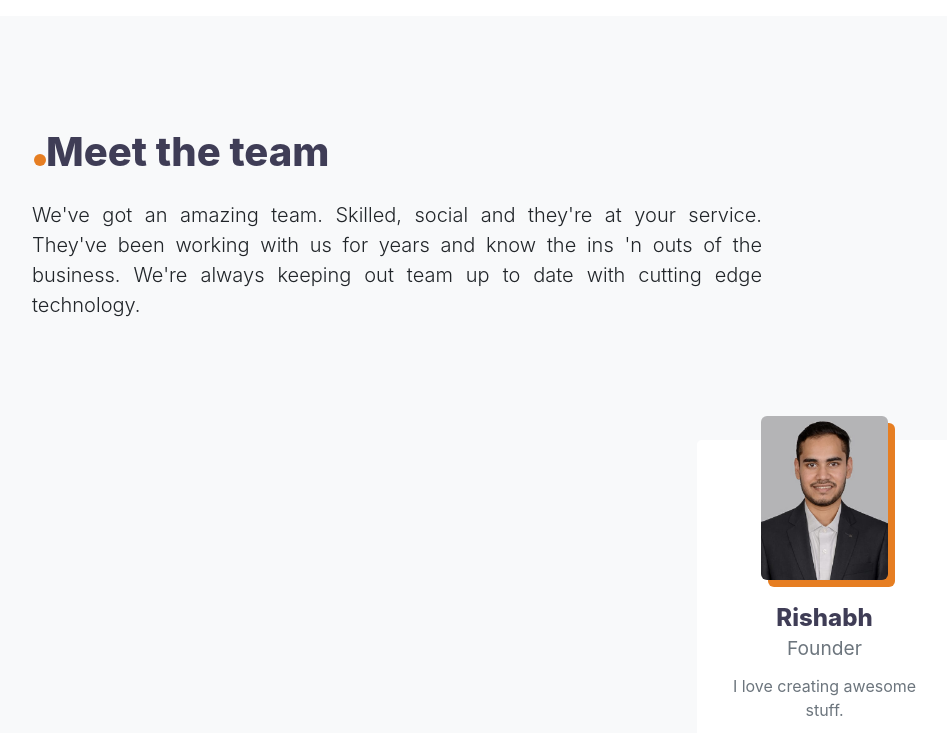
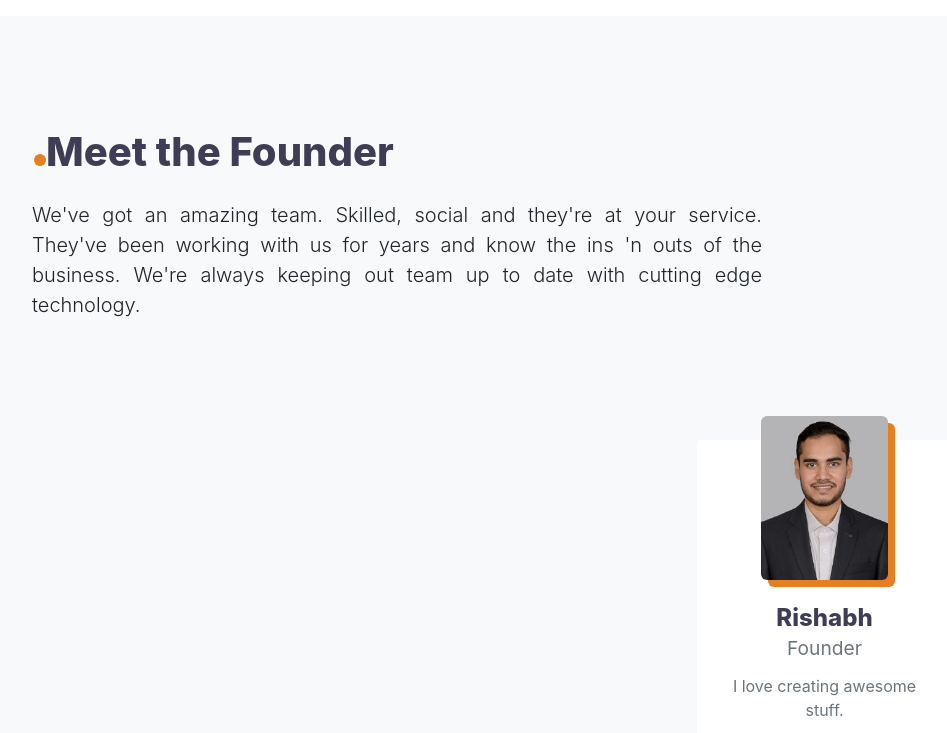
Before and after one commit to cheesemate/cheesemate.github.io, a plain HTML site: page index.html in a window 1280 px wide. Shown: the part 2160-2893 px from the top of the page, without its empty margins (243-1190 px from the left). Drawn offline with Linux system fonts and the light colour scheme; a web font is replaced by a local one.

Commit message:
Update index.html

```diff
--- a/index.html
+++ b/index.html
@@ -190,7 +190,7 @@
 			<div class="row py-3 mt-5">
 
 				<div class="col-md-8 mx-auto">
-					<h1 class="dot mb-4">Meet the team</h1>
+					<h1 class="dot mb-4">Meet the Founder</h1>
 					<p class="lead text-justify">
 						We've got an amazing team. Skilled, social and they're at your service. They've been working with us for years and know the ins 'n outs of the business. We're always keeping out team up to date with cutting edge technology.
 					</p>
```
